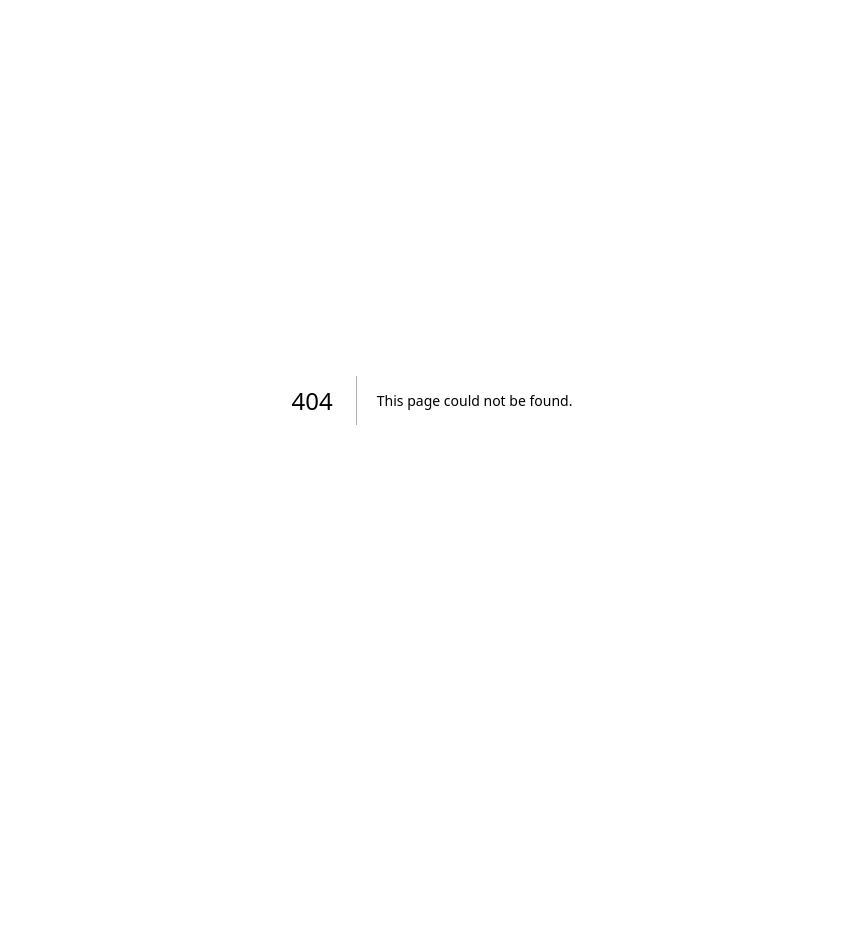
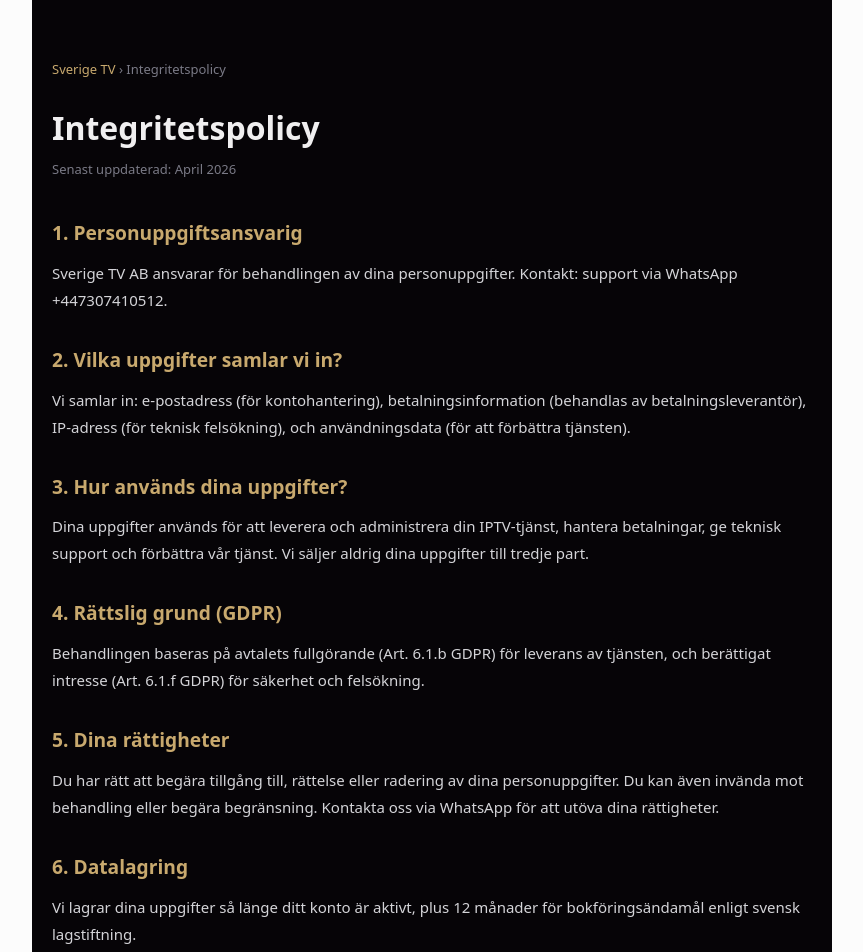
Before and after one commit to manzi21/sweden, a Next.js app: page /integritetspolicy in a window 1280 px wide. Before the commit this address had no page. Shown: the top 952 px of the page, without its empty margins (208-1071 px from the left). Before the commit the page ends 800 px from the top, so only its background shows below. Built offline with nearby package versions, Linux system fonts and the light colour scheme.

Commit message:
Create page.tsx

```diff
--- /dev/null
+++ b/app/integritetspolicy/page.tsx
@@ -0,0 +1,22 @@
+import type{Metadata}from"next";
+export const metadata:Metadata={title:"Integritetspolicy — Sverige TV",description:"Läs om hur Sverige TV hanterar dina personuppgifter enligt GDPR."};
+export default function Page(){const s={h2:{fontSize:"1.2rem",fontWeight:800,margin:"32px 0 12px",color:"#c8a96e"} as React.CSSProperties,p:{color:"#d4d4d8",lineHeight:1.8,marginBottom:16,fontSize:15} as React.CSSProperties};
+return(<main style={{maxWidth:800,margin:"0 auto",padding:"60px 20px",color:"#f0eff0",fontFamily:"system-ui,sans-serif",background:"#060407",minHeight:"100vh"}}>
+<nav style={{marginBottom:24,fontSize:13,color:"#7a7a86"}}><a href="/" style={{color:"#c8a96e",textDecoration:"none"}}>Sverige TV</a> › Integritetspolicy</nav>
+<h1 style={{fontSize:"2rem",fontWeight:900,marginBottom:8}}>Integritetspolicy</h1>
+<p style={{color:"#7a7a86",fontSize:13,marginBottom:40}}>Senast uppdaterad: April 2026</p>
+<h2 style={s.h2}>1. Personuppgiftsansvarig</h2>
+<p style={s.p}>Sverige TV AB ansvarar för behandlingen av dina personuppgifter. Kontakt: support via WhatsApp +447307410512.</p>
+<h2 style={s.h2}>2. Vilka uppgifter samlar vi in?</h2>
+<p style={s.p}>Vi samlar in: e-postadress (för kontohantering), betalningsinformation (behandlas av betalningsleverantör), IP-adress (för teknisk felsökning), och användningsdata (för att förbättra tjänsten).</p>
+<h2 style={s.h2}>3. Hur används dina uppgifter?</h2>
+<p style={s.p}>Dina uppgifter används för att leverera och administrera din IPTV-tjänst, hantera betalningar, ge teknisk support och förbättra vår tjänst. Vi säljer aldrig dina uppgifter till tredje part.</p>
+<h2 style={s.h2}>4. Rättslig grund (GDPR)</h2>
+<p style={s.p}>Behandlingen baseras på avtalets fullgörande (Art. 6.1.b GDPR) för leverans av tjänsten, och berättigat intresse (Art. 6.1.f GDPR) för säkerhet och felsökning.</p>
+<h2 style={s.h2}>5. Dina rättigheter</h2>
+<p style={s.p}>Du har rätt att begära tillgång till, rättelse eller radering av dina personuppgifter. Du kan även invända mot behandling eller begära begränsning. Kontakta oss via WhatsApp för att utöva dina rättigheter.</p>
+<h2 style={s.h2}>6. Datalagring</h2>
+<p style={s.p}>Vi lagrar dina uppgifter så länge ditt konto är aktivt, plus 12 månader för bokföringsändamål enligt svensk lagstiftning.</p>
+<h2 style={s.h2}>7. Kontakt</h2>
+<p style={s.p}>Frågor om denna policy? Kontakta oss via <a href="https://wa.me/447307410512" style={{color:"#c8a96e"}}>WhatsApp</a>. Du kan även klaga till Integritetsskyddsmyndigheten (IMY) på imy.se.</p>
+</main>);}
```
